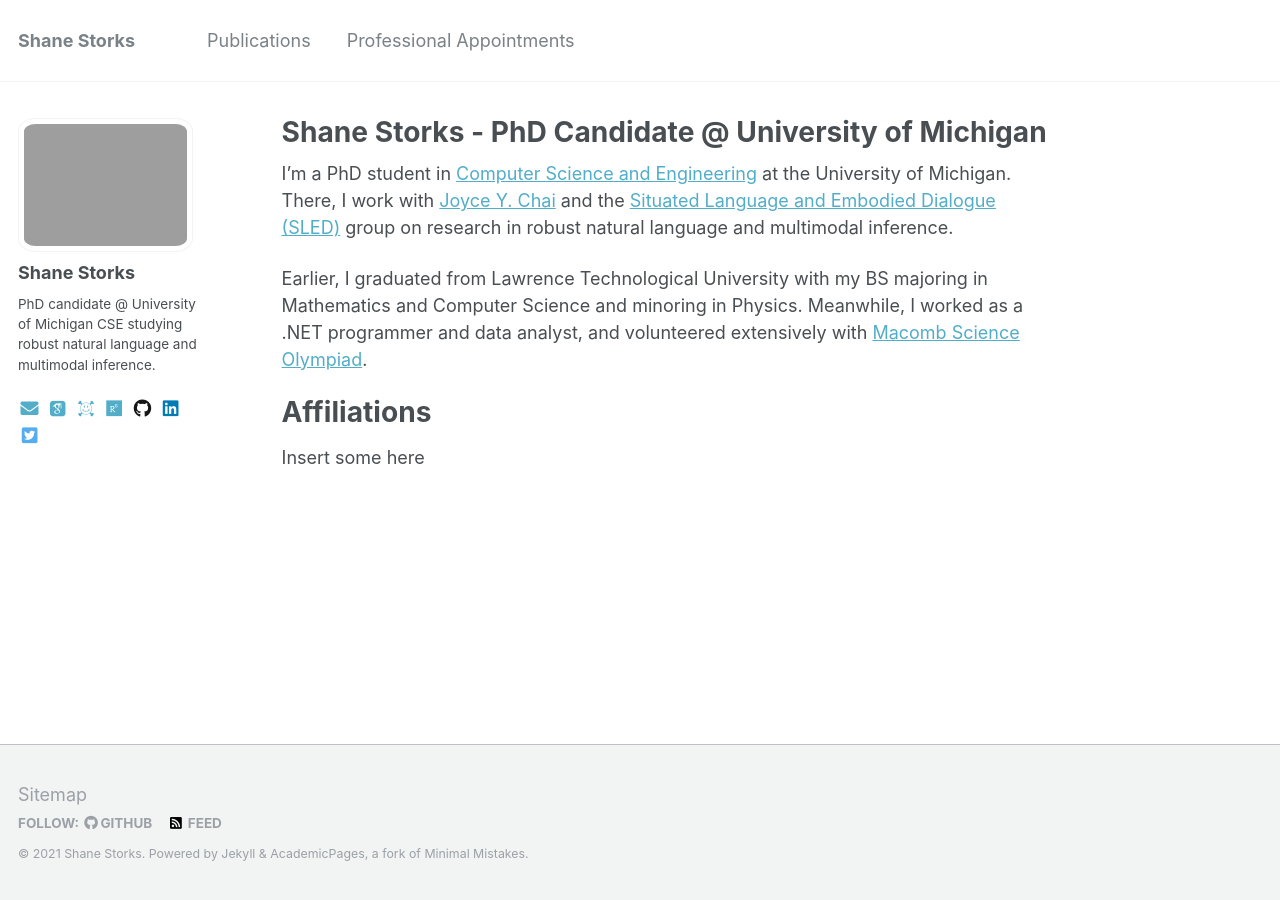
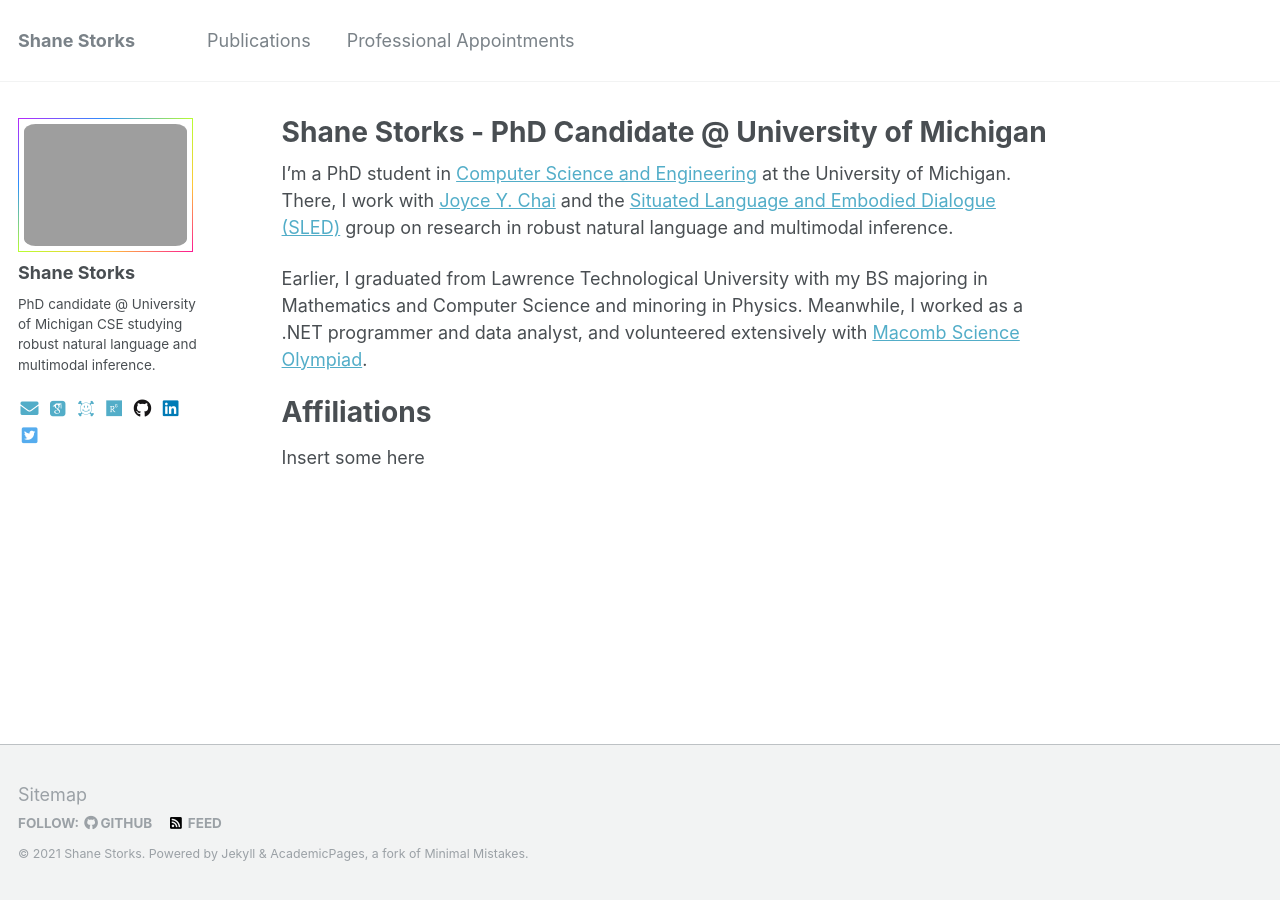
Before and after one commit to shanestorks/shanestorks.github.io, a Jekyll site: the page built from _pages/about.md, in a window 1280 px wide. Built offline with Jekyll 4.4.1, drawn with Linux system fonts in a browser that asks for light colours; some web fonts are replaced.

Commit message:
Sidebar changes

```diff
--- a/_includes/author-profile.html
+++ b/_includes/author-profile.html
@@ -51,7 +51,7 @@
         <a href="https://github.com/{{ author.github }}"><i class="fab fa-fw fa-github" aria-hidden="true"></i></a>
       {% endif %}
       {% if author.linkedin %}
-        <a href="https://www.linkedin.com/in/{{ author.linkedin }}"><i class="fab fa-fw fa-linkedin" aria-hidden="true"></i></a>
+        <a href="{{ author.linkedin }}"><i class="fab fa-fw fa-linkedin" aria-hidden="true"></i></a>
       {% endif %}
       {% if author.twitter %}
         <a href="https://twitter.com/{{ author.twitter }}"><i class="fab fa-fw fa-twitter-square" aria-hidden="true"></i></a>
--- a/_sass/_sidebar.scss
+++ b/_sass/_sidebar.scss
@@ -88,7 +88,11 @@
 
     @include breakpoint($large) {
       padding: 5px;
-      border: 1px solid $border-color;
+      // border: 1px solid $border-color;
+
+      border: 1px solid transparent;
+      border-image: linear-gradient(to bottom right, #b827fc 0%, #2c90fc 25%, #b8fd33 50%, #fec837 75%, #fd1892 100%);
+      border-image-slice: 1;
     }
   }
 }
--- a/_sass/_utilities.scss
+++ b/_sass/_utilities.scss
@@ -173,7 +173,7 @@ body:hover .visually-hidden button {
   fill: currentColor;
   width: 1.5em;
   height: 1.5em;
-  line-height: 0.5;
+  line-height: 1;
   position: relative;
   top: -0.1em;
   vertical-align: middle;
```
